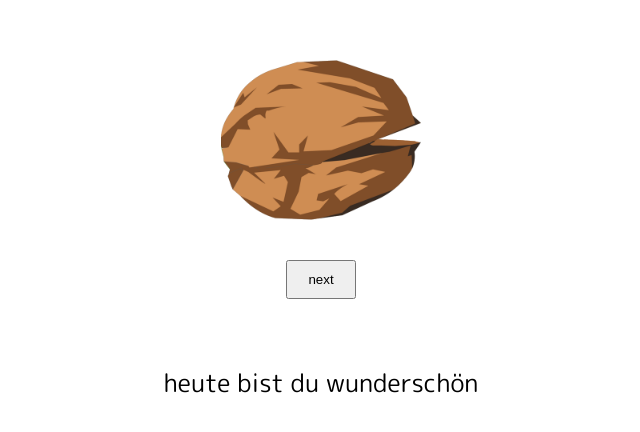
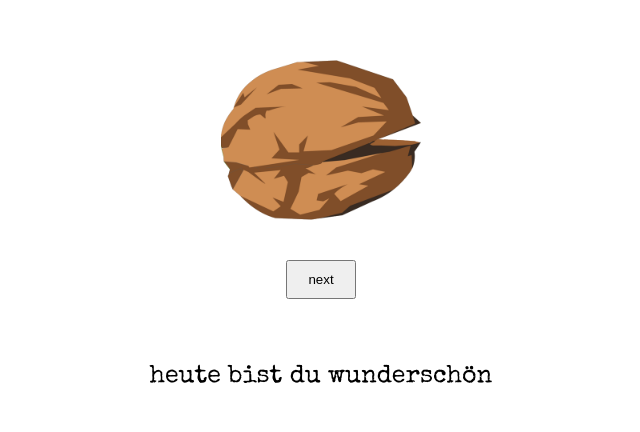
Before and after one commit to julialoeschel/lucky-nuts, a React (Create React App) app: page / in a window 1280 px wide. Shown: the top 432 px of the page, without its empty margins (319-959 px from the left). Built offline with nearby package versions, Linux system fonts and the light colour scheme.

Commit message:
Globalstyles & reactRouter

```diff
--- a/package.json
+++ b/package.json
@@ -8,6 +8,7 @@
     "@testing-library/user-event": "^13.5.0",
     "react": "^17.0.2",
     "react-dom": "^17.0.2",
+    "react-router-dom": "^6.2.2",
     "react-scripts": "5.0.0",
     "styled-components": "^5.3.5",
     "web-vitals": "^2.1.4"
--- a/public/index.html
+++ b/public/index.html
@@ -9,6 +9,12 @@
       name="description"
       content="Web site created using create-react-app"
     />
+    <link rel="preconnect" href="https://fonts.googleapis.com" />
+    <link rel="preconnect" href="https://fonts.gstatic.com" crossorigin />
+    <link
+      href="https://fonts.googleapis.com/css2?family=Special+Elite&display=swap"
+      rel="stylesheet"
+    />
 
     <title>Nut of wisdom</title>
   </head>
--- a/src/Components/QuotesNut.js
+++ b/src/Components/QuotesNut.js
@@ -35,7 +35,7 @@
 `;
 
 const Quote = styled.p`
-  font-family: "M PLUS Rounded 1c", sans-serif;
+  font-family: "Special Elite", cursive;
   font-size: 25px;
   text-align: center;
   padding: 20px;
--- a/src/index.css
+++ b/src/globalStyles.js
@@ -1,4 +1,7 @@
-@import url("https://fonts.googleapis.com/css2?family=M+PLUS+Rounded+1c&display=swap");
+import { createGlobalStyle } from "styled-components";
+
+const GlobalStyle = createGlobalStyle`
+
 body {
   margin: 0;
   font-family: -apple-system, BlinkMacSystemFont, "Segoe UI", "Roboto", "Oxygen",
@@ -6,9 +9,14 @@
     sans-serif;
   -webkit-font-smoothing: antialiased;
   -moz-osx-font-smoothing: grayscale;
+
 }
 
 code {
   font-family: source-code-pro, Menlo, Monaco, Consolas, "Courier New",
     monospace;
 }
+
+`;
+
+export default GlobalStyle;
--- a/src/index.js
+++ b/src/index.js
@@ -1,11 +1,15 @@
 import React from "react";
 import ReactDOM from "react-dom";
-import "./index.css";
 import App from "./App";
+import { BrowserRouter } from "react-router-dom";
+import GlobalStyle from "./globalStyles.js";
 
 ReactDOM.render(
   <React.StrictMode>
-    <App />
+    <BrowserRouter>
+      <GlobalStyle />
+      <App />
+    </BrowserRouter>
   </React.StrictMode>,
   document.getElementById("root")
 );
```
Also changed, not shown: 2 other files (tests, documents, lock files or other folders).
